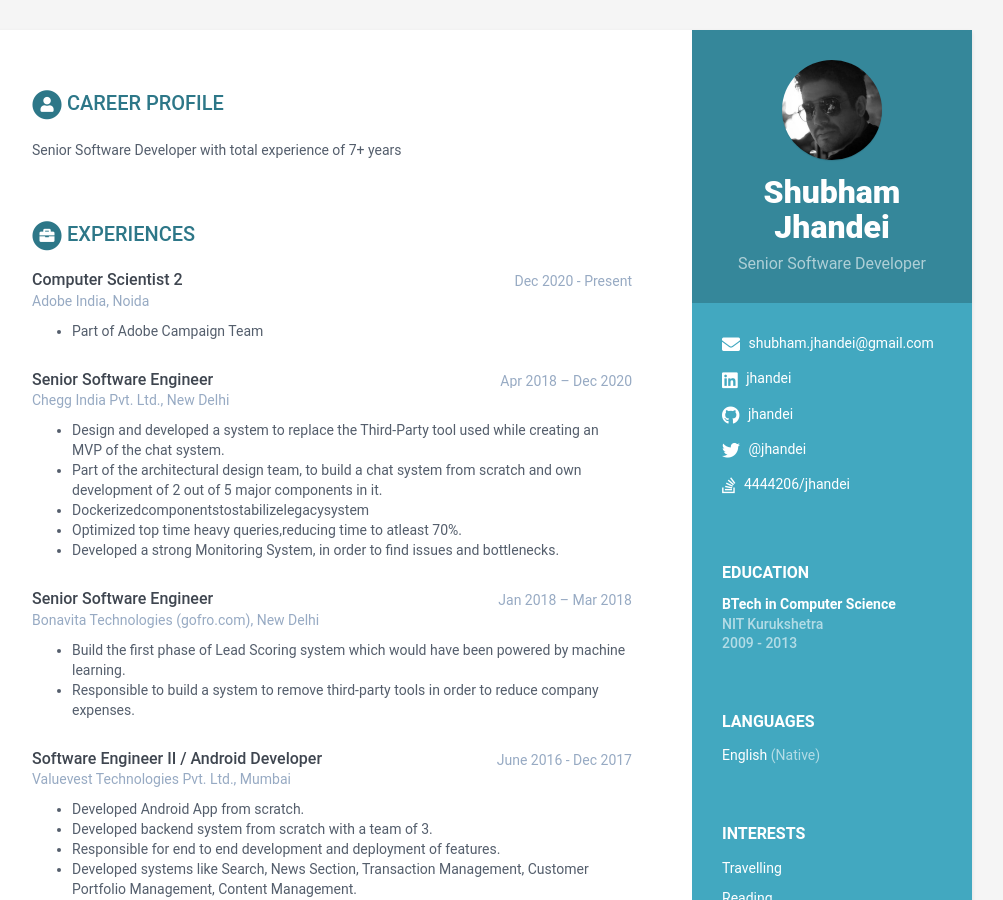
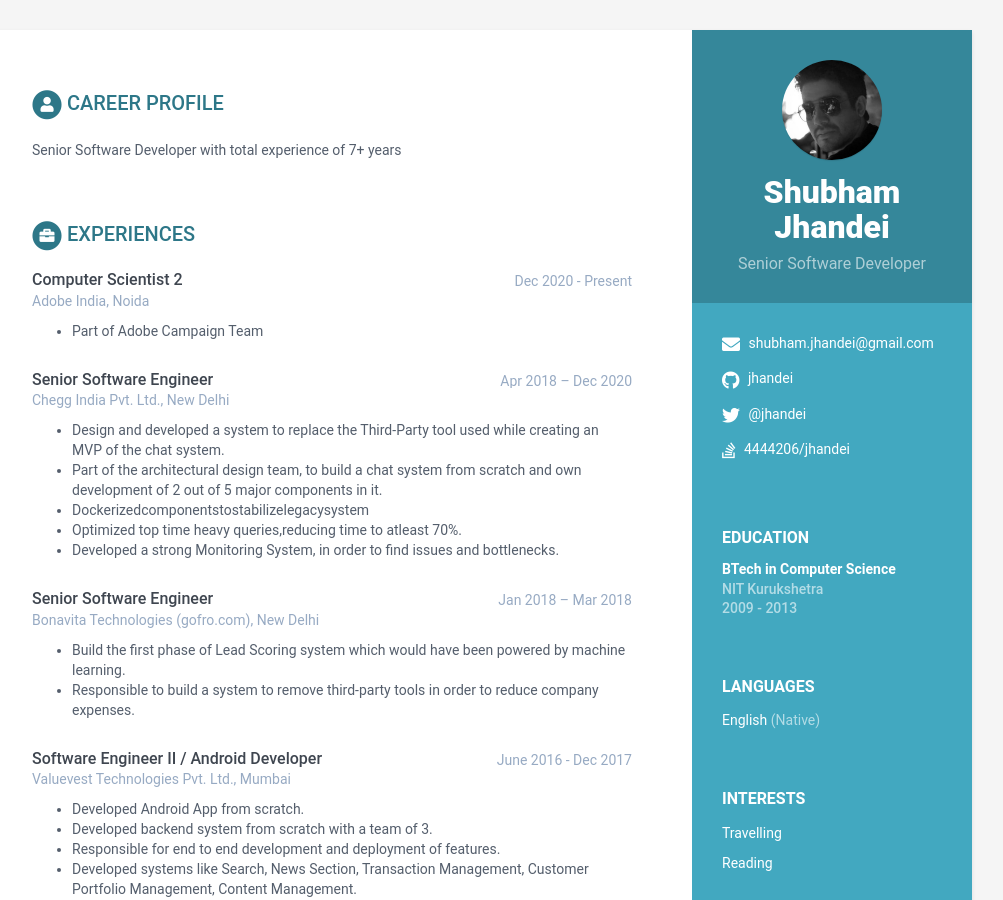
Before and after one commit to jhandei/shubham, a Jekyll site: the page built from index.html, in a window 1280 px wide and 900 px high. Shown: the whole window, without its empty margins (168-1171 px from the left). Built offline with Jekyll 4.4.1, drawn with Linux system fonts in a browser that asks for light colours.

Commit message:
Update data.yml
removing linkedin link

```diff
--- a/_data/data.yml
+++ b/_data/data.yml
@@ -14,7 +14,7 @@ sidebar:
     # Sidebar links
     email: shubham.jhandei@gmail.com
     website: # blog.webjeda.com #do not add http://
-    linkedin: jhandei
+    linkedin: # jhandei
     github: jhandei
     telegram: # add your nickname without '@' sign
     gitlab:
```
